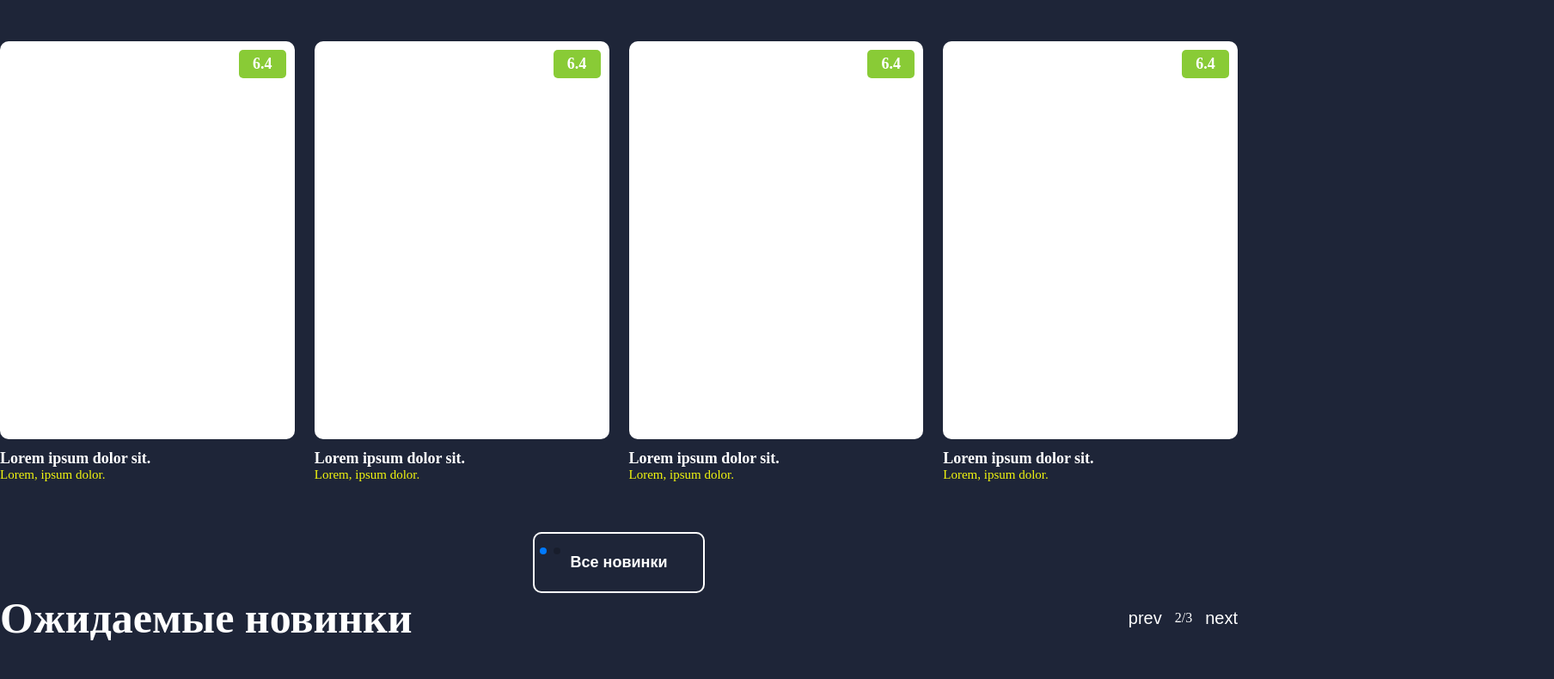
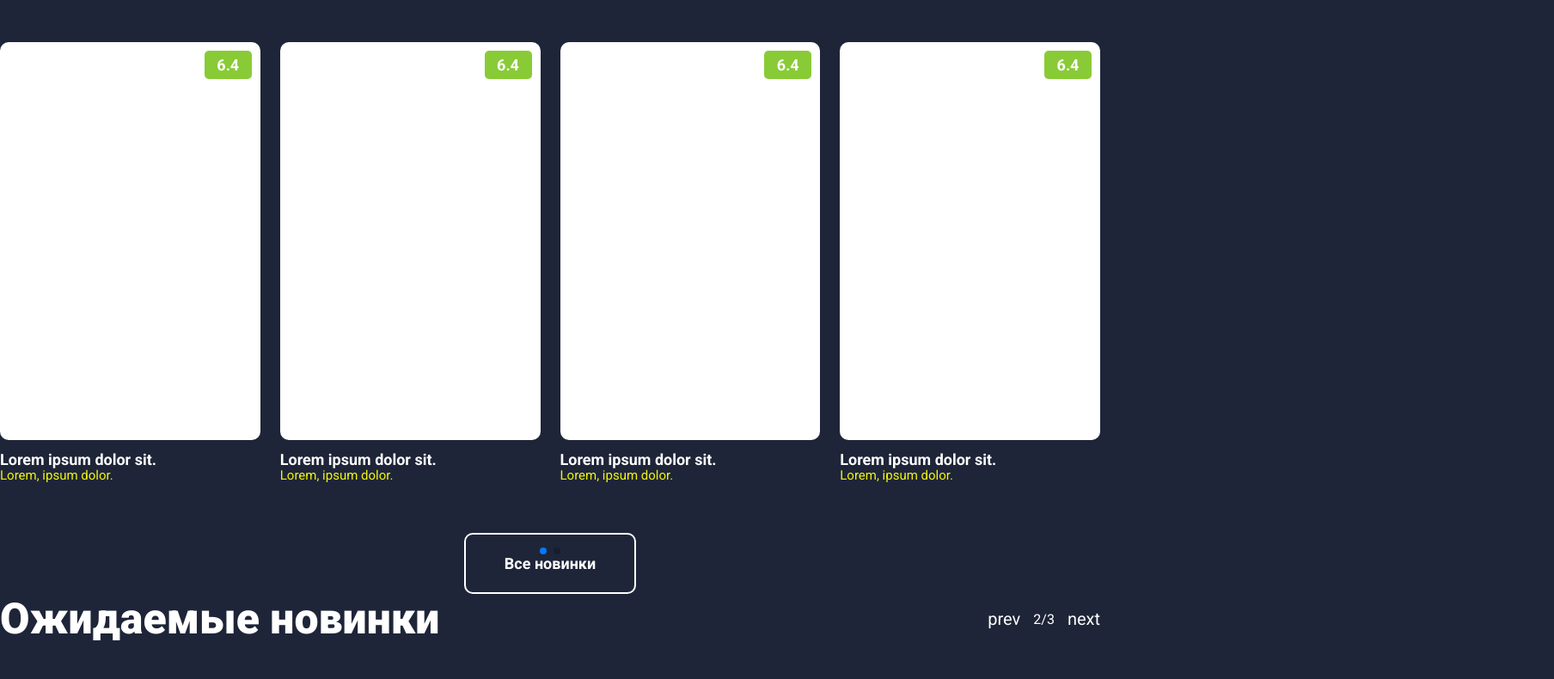
Before and after one commit to KamaProgman/tmdb_517, a website built with Vite: page index.html in a window 1280 px wide. Shown: the part 143-933 px from the top of the page at 86% size, 1808 px wide, since content can reach past the window. Built offline with nearby package versions, Linux system fonts and the light colour scheme.

Commit message:
merging branches

```diff
--- a/style.css
+++ b/style.css
@@ -4,6 +4,7 @@
 	margin: 0;
 	padding: 0;
 	box-sizing: border-box;
+	font-family: Roboto;
 }
 
 body {
@@ -31,12 +32,13 @@ body {
 		background-color: #1E2538;
 	}
 }
-.container {
+
+	/* .container {
 		width: 1440px;
 		margin: 0 auto;
-}
+	} */
 
-.home_trailer{
+.home_trailer {
 	width: 1440px;
 }
 
@@ -50,14 +52,15 @@ body {
 	}
 
 
-  div{
+	div {
 		display: flex;
 		align-items: center;
 		gap: 20px;
 
-      p{
+		p {
 			font-size: 22px;
 		}
+
 		img {
 			width: 40px;
 			height: 40px;
@@ -91,6 +94,7 @@ body {
 	}
 
 }
+
 a {
 	font-weight: 500;
 	color: #646cff;
@@ -107,6 +111,7 @@ a:hover {
 	margin-top: 70px;
 	gap: 24px;
 }
+
 .white {
 	font-size: 18px;
 	color: white;
@@ -126,15 +131,19 @@ a:hover {
 		color: white;
 		font-weight: 900;
 	}
+
 	display: flex;
 	justify-content: space-between;
+
 	.right {
 		display: flex;
 		align-items: center;
 		gap: 15px;
+
 		p {
 			color: white;
 		}
+
 		button {
 			background: transparent;
 			border: none;
@@ -143,11 +152,13 @@ a:hover {
 		}
 	}
 }
+
 .yellow {
 	font-size: 13px;
 	color: #f2f60f;
 	font-weight: 500;
 }
+
 .header {
 	padding: 10px 0;
 }
@@ -342,6 +353,7 @@ a:hover {
 	flex-direction: column;
 	align-items: center;
 }
+
 .color {
 	color: #FFFFFF;
 }
@@ -349,6 +361,7 @@ a:hover {
 .block {
 
 	margin-top: 50px;
+
 	img {
 
 		width: 100%;
@@ -420,10 +433,10 @@ swiper swiper swiper swiper swiper swiper swiper swiper swiper swiper
 */
 
 .swiper-container {
-  width: 100% ;
+	width: 100%;
 	padding: 20px 0;
 
-  h3{
+	h3 {
 		color: white;
 	}
 }
@@ -437,18 +450,22 @@ swiper swiper swiper swiper swiper swiper swiper swiper swiper swiper
 	border-radius: 10px;
 	overflow: hidden;
 }
+
 .swiper-slide img {
 	width: 100%;
 	height: 220px;
 	object-fit: cover;
 
 }
+
 .swiper-slide h3 {
 	margin: 10px 0;
 }
+
 .swiper-pagination-bullet-active {
 	background-color: #007aff;
 }
+
 .play-icon {
 	position: absolute;
 	top: 50%;
@@ -457,11 +474,13 @@ swiper swiper swiper swiper swiper swiper swiper swiper swiper swiper
 	color: white;
 	font-size: 24px;
 }
+
 .movie-item {
 	position: relative;
 	width: 300px;
 
 }
+
 .movie-item img {
 	width: 100%;
 	border-radius: 10px;
```
Lines whose indentation alone changed are shown as unchanged.
